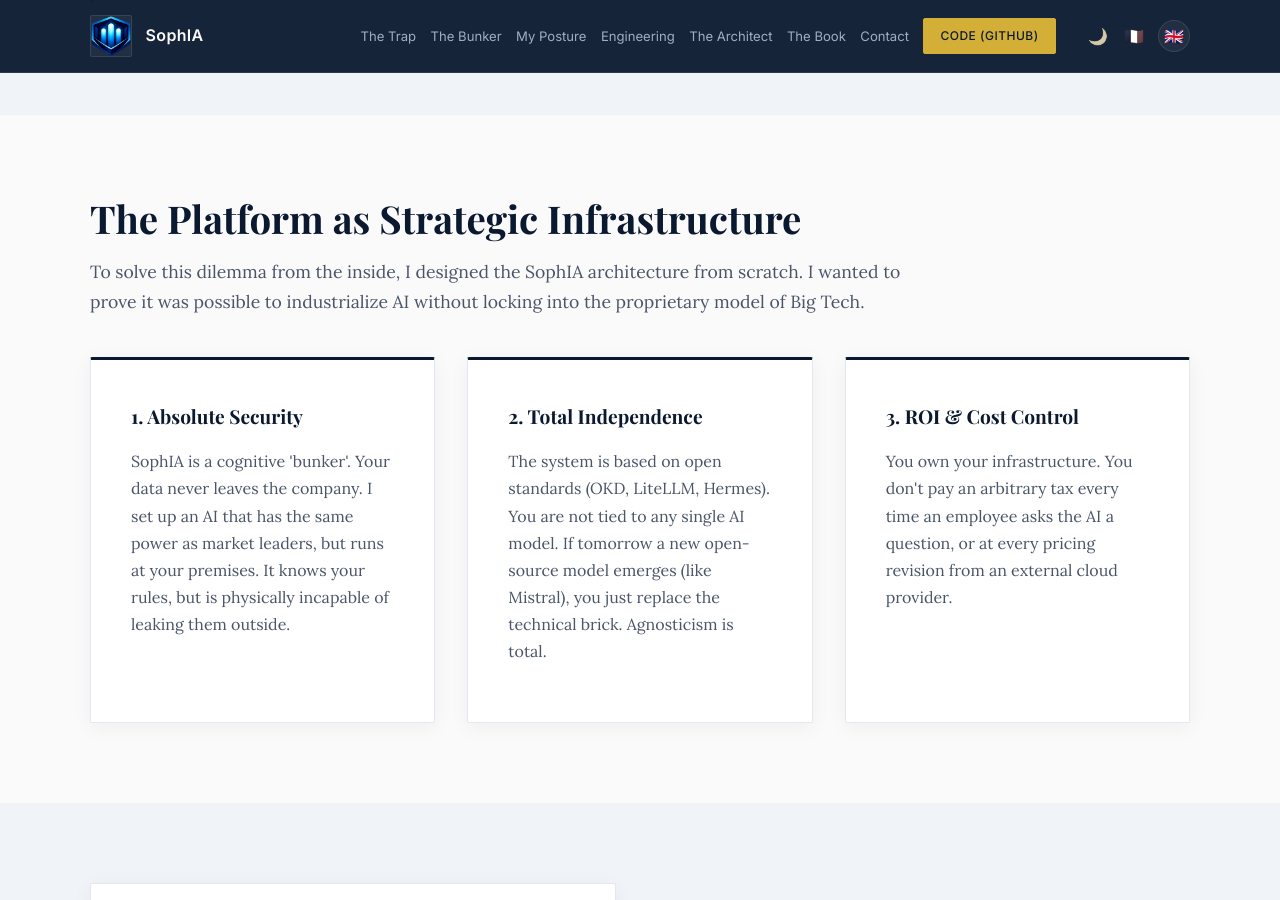
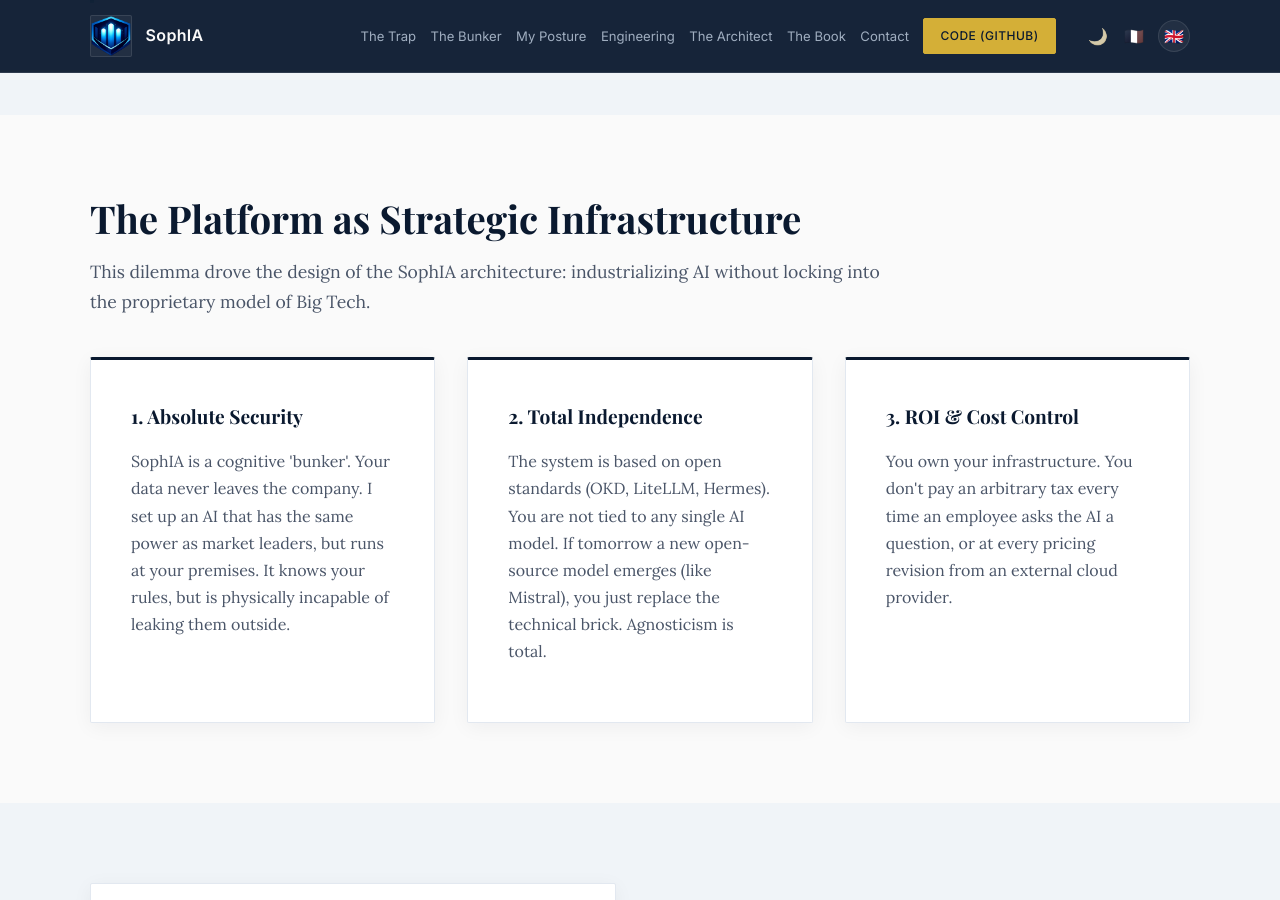
Before and after one commit to Kisai-DG-SLU/SophIA, a Jekyll site: the page built from index.html, in a window 1280 px wide and 900 px high, scrolled down 1418 px. Built offline with Jekyll 4.4.1, drawn with Linux system fonts in a browser that asks for light colours.

Commit message:
Index FR/EN : reformulation solution.intro (1ere pers. → impersonnel)

```diff
--- a/_includes/footer.html
+++ b/_includes/footer.html
@@ -36,7 +36,7 @@
         },
         solution: {
           title: "La Plateforme comme Infrastructure Stratégique",
-          intro: "C'est pour résoudre ce dilemme de l'intérieur que j'ai conçu l'architecture SophIA de A à Z. Je voulais prouver qu'il était possible d'industrialiser l'IA sans s'enfermer dans le modèle propriétaire des GAFAM."
+          intro: "C'est pour résoudre ce dilemme qu'a été conçue l'architecture SophIA : industrialiser l'IA sans s'enfermer dans le modèle propriétaire des GAFAM."
         },
         cards: {
           control: { title: "1. Sécurité Absolue", text: "SophIA est un 'bunker' cognitif. Vos données ne quittent jamais l'entreprise. Je mets en place une IA qui a la même puissance que les leaders du marché, mais qui tourne chez vous. Elle connaît vos règles, mais elle est physiquement incapable de les fuiter à l'extérieur." },
@@ -83,7 +83,7 @@
         },
         solution: {
           title: "The Platform as Strategic Infrastructure",
-          intro: "To solve this dilemma from the inside, I designed the SophIA architecture from scratch. I wanted to prove it was possible to industrialize AI without locking into the proprietary model of Big Tech."
+          intro: "This dilemma drove the design of the SophIA architecture: industrializing AI without locking into the proprietary model of Big Tech."
         },
         cards: {
           control: { title: "1. Absolute Security", text: "SophIA is a cognitive 'bunker'. Your data never leaves the company. I set up an AI that has the same power as market leaders, but runs at your premises. It knows your rules, but is physically incapable of leaking them outside." },
--- a/_includes/i18n/index.js
+++ b/_includes/i18n/index.js
@@ -21,7 +21,7 @@ const pageTranslations = {
         },
     solution: {
           title: "La Plateforme comme Infrastructure Stratégique",
-          intro: "C'est pour résoudre ce dilemme de l'intérieur que j'ai conçu l'architecture SophIA de A à Z. Je voulais prouver qu'il était possible d'industrialiser l'IA sans s'enfermer dans le modèle propriétaire des GAFAM."
+          intro: "C'est pour résoudre ce dilemme qu'a été conçue l'architecture SophIA : industrialiser l'IA sans s'enfermer dans le modèle propriétaire des GAFAM."
         },
     cards: {
           control: { title: "1. Sécurité Absolue", text: "SophIA est un 'bunker' cognitif. Vos données ne quittent jamais l'entreprise. Je mets en place une IA qui a la même puissance que les leaders du marché, mais qui tourne chez vous. Elle connaît vos règles, mais elle est physiquement incapable de les fuiter à l'extérieur." },
@@ -65,7 +65,7 @@ const pageTranslations = {
         },
     solution: {
           title: "The Platform as Strategic Infrastructure",
-          intro: "To solve this dilemma from the inside, I designed the SophIA architecture from scratch. I wanted to prove it was possible to industrialize AI without locking into the proprietary model of Big Tech."
+          intro: "This dilemma drove the design of the SophIA architecture: industrializing AI without locking into the proprietary model of Big Tech."
         },
     cards: {
           control: { title: "1. Absolute Security", text: "SophIA is a cognitive 'bunker'. Your data never leaves the company. I set up an AI that has the same power as market leaders, but runs at your premises. It knows your rules, but is physically incapable of leaking them outside." },
--- a/index.html
+++ b/index.html
@@ -77,7 +77,7 @@ custom_css: index
       <div class="container">
         <h2 data-i18n="solution.title">La Plateforme comme Infrastructure Stratégique</h2>
         <p class="section-intro" data-i18n="solution.intro">
-          C'est pour résoudre ce dilemme de l'intérieur que j'ai conçu l'architecture SophIA de A à Z. Je voulais prouver qu'il était possible d'industrialiser l'IA sans s'enfermer dans le modèle propriétaire des GAFAM.
+          C'est pour résoudre ce dilemme qu'a été conçue l'architecture SophIA : industrialiser l'IA sans s'enfermer dans le modèle propriétaire des GAFAM.
         </p>
 
         <div class="grid-3 value-grid">
```
